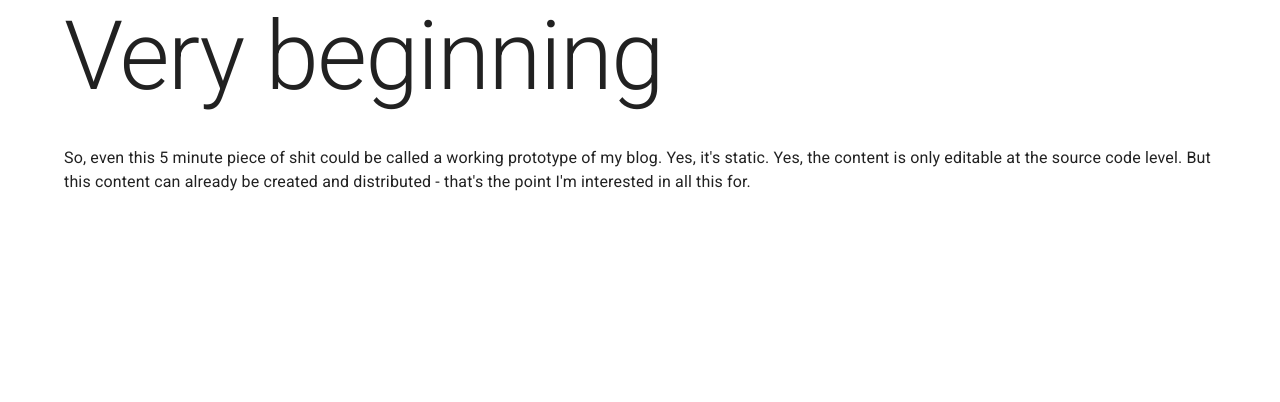
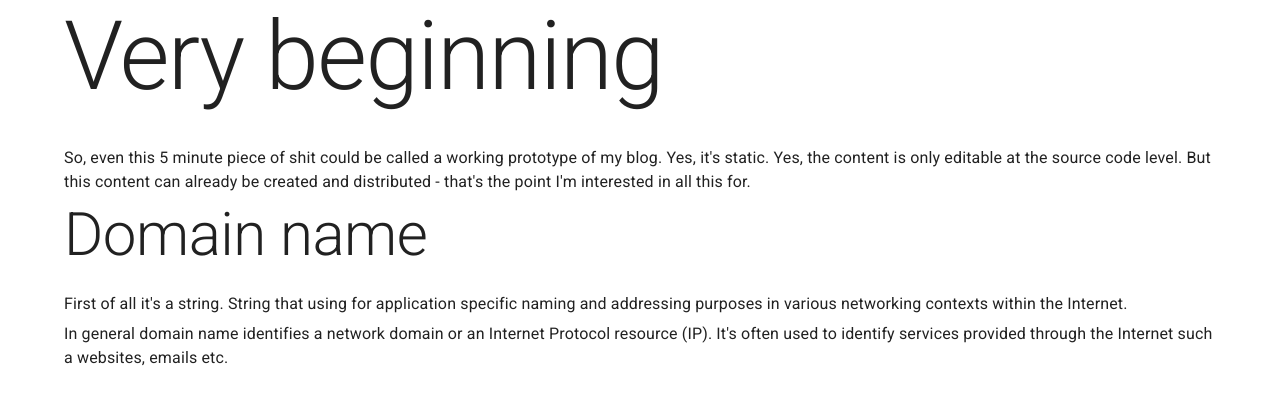
Before and after one commit to 4erkashin/sandbox, a React (Vite) app: page / in a window 1280 px wide. Shown: the top 402 px of the page. Built offline with nearby package versions, Linux system fonts and the light colour scheme.

Commit message:
feat(iteration-1): add note about domain name

```diff
--- a/src/App.tsx
+++ b/src/App.tsx
@@ -9,11 +9,22 @@ function App() {
       <Container fixed>
         <Typography variant="h1" gutterBottom>Very beginning</Typography>
         {/* eslint-disable react/no-unescaped-entities */}
-        <Typography>So, even this 5 minute piece of shit could be called a working prototype of my
-          blog.
+        <Typography gutterBottom>
+          So, even this 5 minute piece of shit could be called a working prototype of my blog.
           Yes, it's static. Yes, the content is only editable at the source code level. But this
           content can already be created and distributed - that's the point I'm interested in all
           this for.
+        </Typography>
+
+        <Typography variant="h2" gutterBottom>Domain name</Typography>
+        <Typography gutterBottom>
+          First of all it's a string. String that using for application specific naming
+          and addressing purposes in various networking contexts within the Internet.
+        </Typography>
+        <Typography>
+          In general domain name identifies a network domain or an Internet Protocol resource (IP).
+          It's often used to identify services provided through the Internet such a websites,
+          emails etc.
         </Typography>
       </Container>
     </>
```
